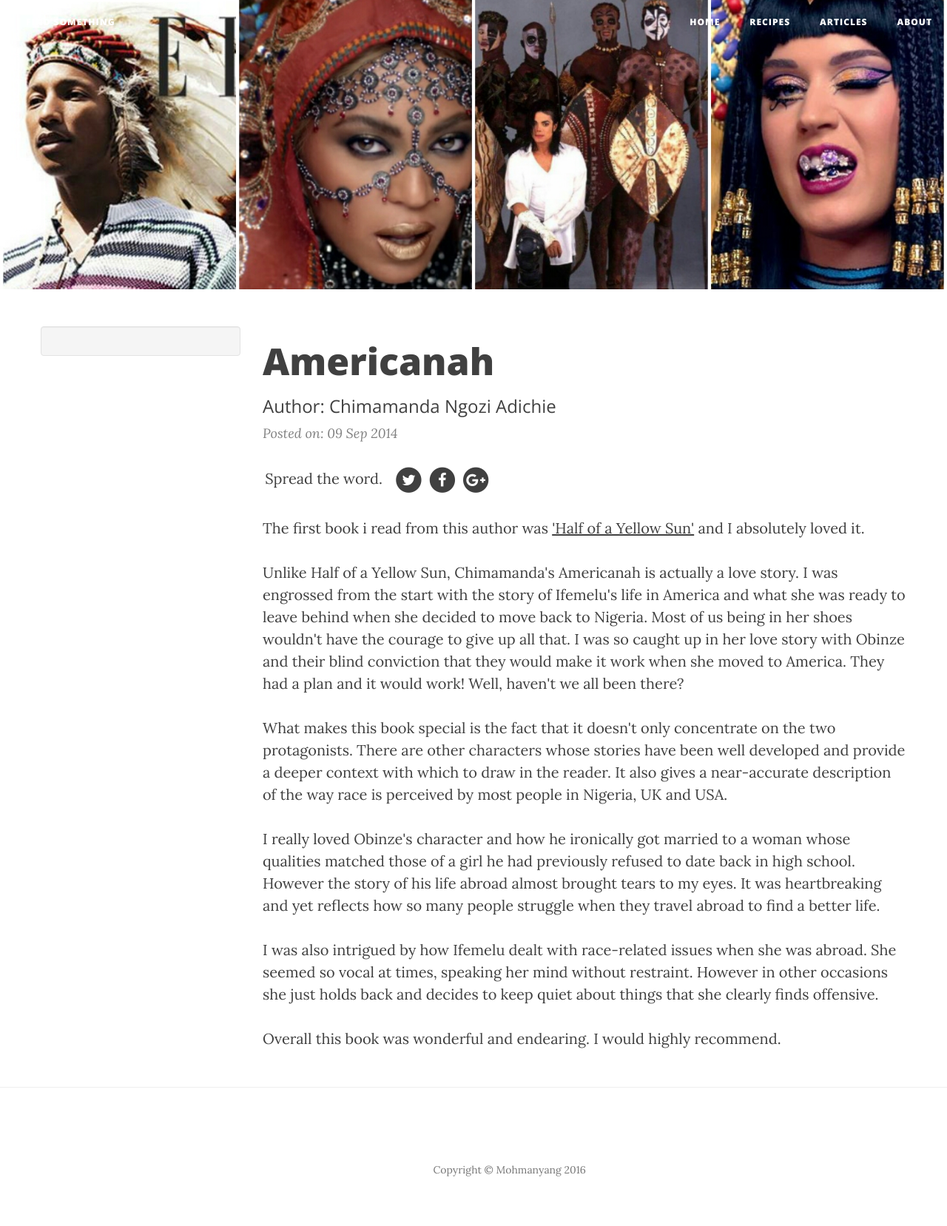
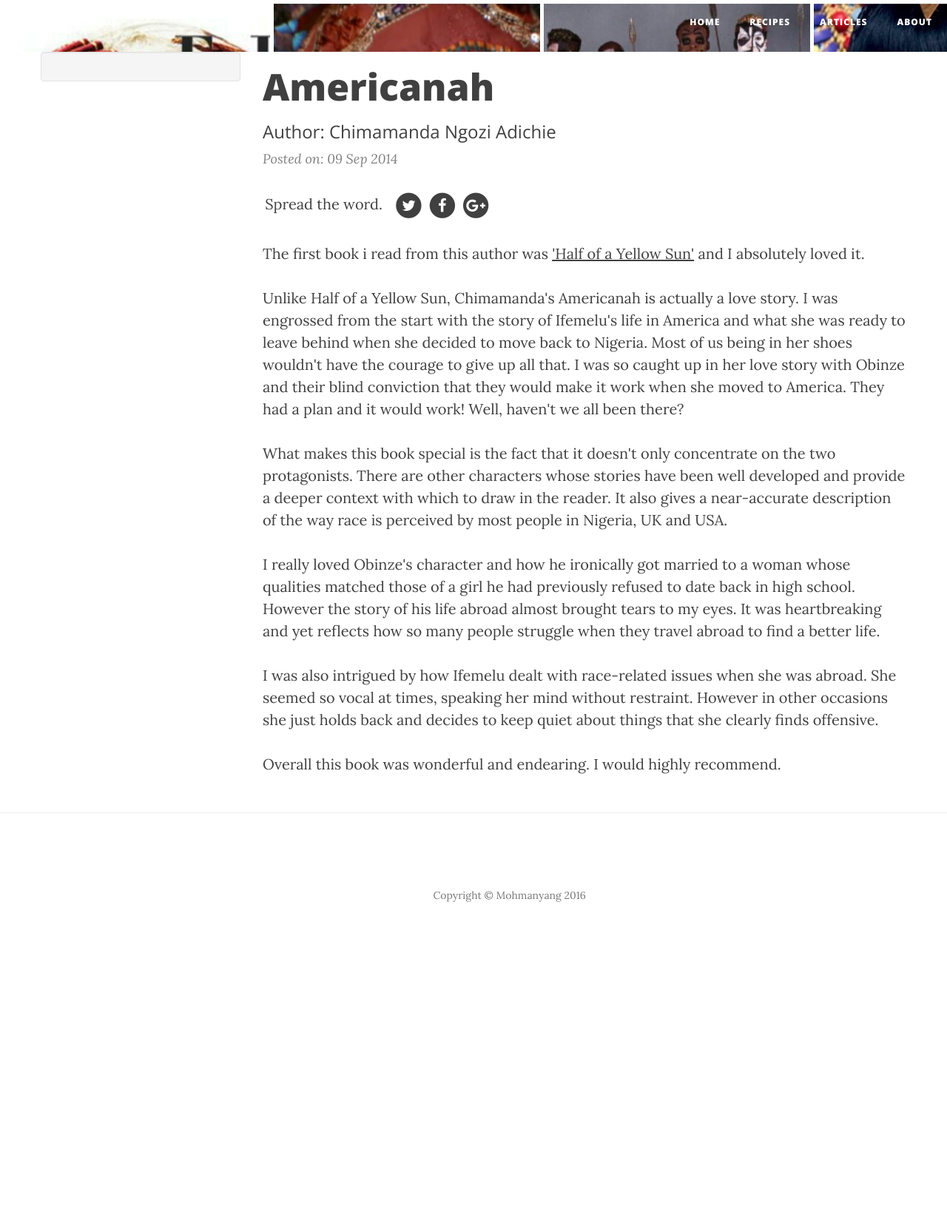
Before and after one commit to LaVillaine/LaVillaine.github.io, a Jekyll site: the page built from _posts/1900-01-01-Americanah.html, in a window 1280 px wide. Shown: the whole page at 74% size. Built offline with Jekyll 4.4.1, drawn with Linux system fonts in a browser that asks for light colours; nearby versions of some CDN libraries; comment, search, counter and statistics services are not loaded; after the commit the page ends 1286 px from its top, so only the background shows below that.

Commit message:
recipe picture

```diff
--- a/_includes/post-header.html
+++ b/_includes/post-header.html
@@ -2,7 +2,7 @@
     <!-- Set your background image for this header on the line below. -->
 
 		<!--img style="object-fit: cover;margin-bottom: 50px;max-height:100%" src="{% if page.image %}{{site.url}}{{page.image}}{% else %}{{site.url}}/img/default-bg.jpg{% endif %}"-->
-    <header class="intro-header" style="background-image: url('{% if page.image %}{{site.url}}{{page.image}}{% else %}{{site.url}}/img/default-bg.jpg{% endif %}')"-->
+    <header style="background-image: url('{% if page.image %}{{site.url}}{{page.image}}{% else %}{{site.url}}/img/default-bg.jpg{% endif %}')"-->
 		<div class="container">
             <div class="row">
                 <div class="col-lg-8 col-lg-offset-2 col-md-10 col-md-offset-1">
```
